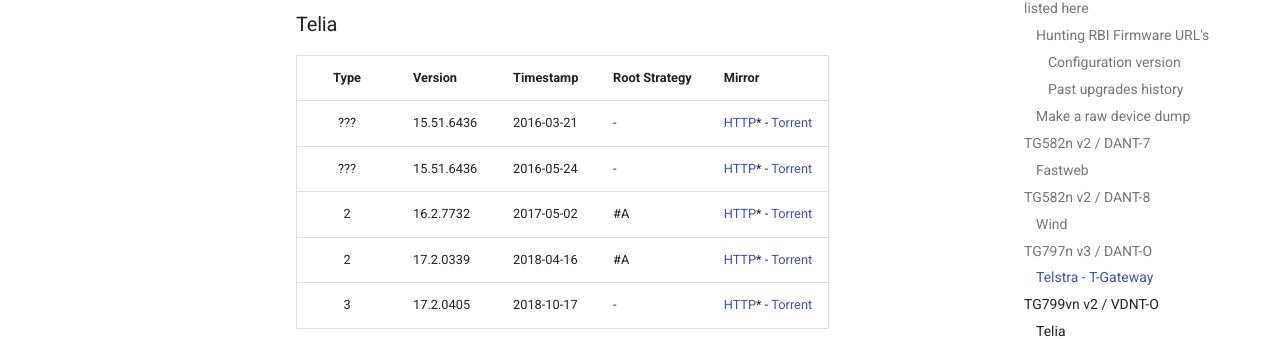
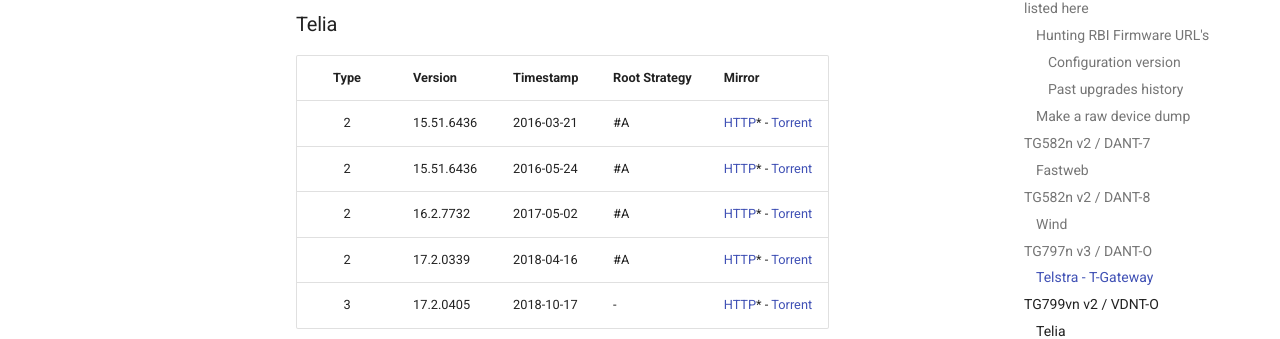
Before and after one commit to hack-technicolor/hack-technicolor, an MkDocs documentation site: the page built from docs/Repository.md, in a window 1280 px wide and 900 px high, scrolled down 3734 px. Shown: the part 145-484 px from the top of the window. Built offline with MkDocs 1.6.1 and Material for MkDocs 9.7.7, drawn with Linux system fonts in a browser that asks for light colours; comment, search, counter and statistics services are not loaded.

Commit message:
promote old telias vant-w 15.x to Type 2

```diff
--- a/docs/Repository.md
+++ b/docs/Repository.md
@@ -119,8 +119,8 @@
 
 | Type   | Version          | Timestamp  | Root Strategy | Mirror |
 |:------:|:-----------------|:-----------|:--------------|:-------|
-| ???    | 15.51.6436       | 2016-03-21 | -             | [HTTP](http://131.116.22.230/15516436o1361004closed.rbi)* - [Torrent](https://github.com/hack-technicolor/hack-technicolor/blob/master/torrents/vdnt-o/15516436o1361004closed.rbi.torrent?raw=true) |
-| ???    | 15.51.6436       | 2016-05-24 | -             | [HTTP](http://131.116.22.230/15516436o1361005closed.rbi)* - [Torrent](https://github.com/hack-technicolor/hack-technicolor/blob/master/torrents/vdnt-o/15516436o1361005closed.rbi.torrent?raw=true) |
+| 2      | 15.51.6436       | 2016-03-21 | #A            | [HTTP](http://131.116.22.230/15516436o1361004closed.rbi)* - [Torrent](https://github.com/hack-technicolor/hack-technicolor/blob/master/torrents/vdnt-o/15516436o1361004closed.rbi.torrent?raw=true) |
+| 2      | 15.51.6436       | 2016-05-24 | #A            | [HTTP](http://131.116.22.230/15516436o1361005closed.rbi)* - [Torrent](https://github.com/hack-technicolor/hack-technicolor/blob/master/torrents/vdnt-o/15516436o1361005closed.rbi.torrent?raw=true) |
 | 2      | 16.2.7732        | 2017-05-02 | #A            | [HTTP](http://131.116.22.230/1627732o2221004closed.rbi)* - [Torrent](https://github.com/hack-technicolor/hack-technicolor/blob/master/torrents/vdnt-o/1627732o2221004closed.rbi.torrent?raw=true) |
 | 2      | 17.2.0339        | 2018-04-16 | #A            | [HTTP](http://131.116.22.230/172339o1901024closed.rbi)* - [Torrent](https://github.com/hack-technicolor/hack-technicolor/blob/master/torrents/vdnt-o/172339o1901024closed.rbi.torrent?raw=true) |
 | 3      | 17.2.0405        | 2018-10-17 | -             | [HTTP](http://131.116.22.230/1720405o1901012closed.rbi)* - [Torrent](https://github.com/hack-technicolor/hack-technicolor/blob/master/torrents/vdnt-o/1720405o1901012closed.rbi.torrent?raw=true) |
```
